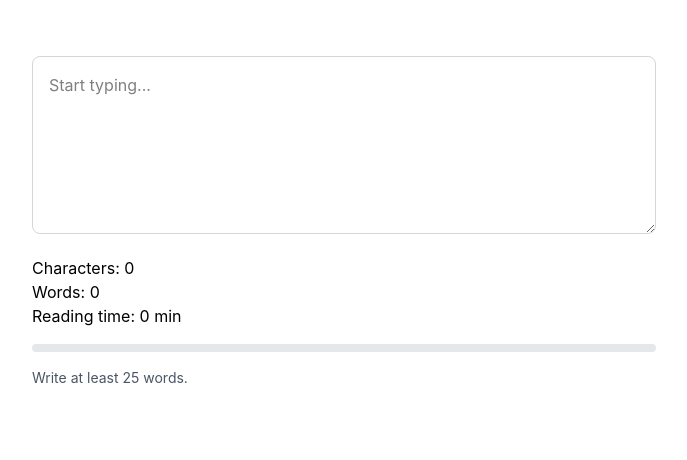
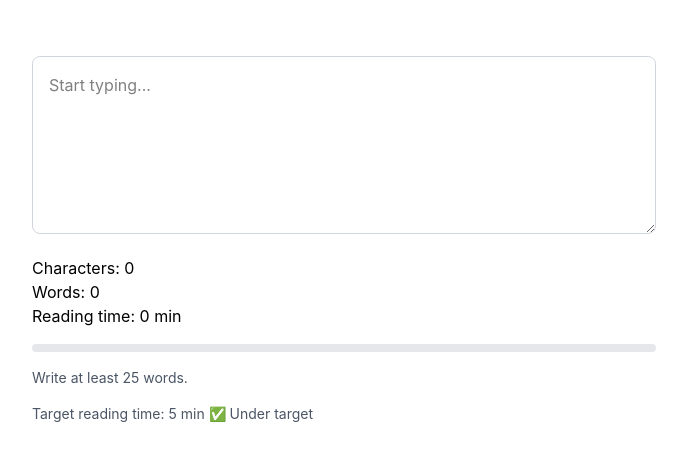
Before and after one commit to aubrey-strauss/character-counter, a React (Vite) app: page / in a window 1280 px wide. Shown: the top 460 px of the page, without its empty margins (296-983 px from the left). Built offline with nearby package versions, Linux system fonts and the light colour scheme.

Commit message:
Add targetReadingTime to CharacterCounter

```diff
--- a/src/components/CharacterCounter/CharacterCounter.tsx
+++ b/src/components/CharacterCounter/CharacterCounter.tsx
@@ -2,8 +2,8 @@
 // components/CharacterCounter/CharacterCounter.tsx
 // STARTER SKELETON: the structure is here, the logic is yours to fill in.
 // Change the type and prop names to match YOUR types/index.ts.
-
-import { useState } from "react";
+// Add useCallback to handler
+import { useState, useCallback } from "react";
 import { TextInput } from "../TextInput/TextInput";
 import { StatsDisplay } from "../StatsDisplay/StatsDisplay";
 import type { CharacterCounterProps, TextStats } from "../../types";
@@ -21,9 +21,9 @@ export default function CharacterCounter({
   // TODO: a function TextInput calls every time the text changes.
   // It receives the new text and saves it into your state.
   // Read as a sentence: “handleOnTextChange is a function that takes the new text and saves it.”
-  const handleOnTextChange = (newText: string) => {
+  const handleOnTextChange = useCallback((newText: string) => {
     setText(newText);
-  };
+  }, []);
 
   // ---------- 3. THE MATH ----------
   // Read it as: “characterCount is the length of the text.”
@@ -70,6 +70,10 @@ export default function CharacterCounter({
             ? `Over the limit! Max is ${maxWords} words.`
             : `Nice — you're within ${minWords}–${maxWords} words.`}
       </p>
+      <p className="text-sm text-gray-600">
+        Target reading time: {targetReadingTime} min{" "}
+        {readingTime > targetReadingTime ? "⚠️ Over target" : "✅ Under target"}
+      </p>
     </div>
   );
 }
```
